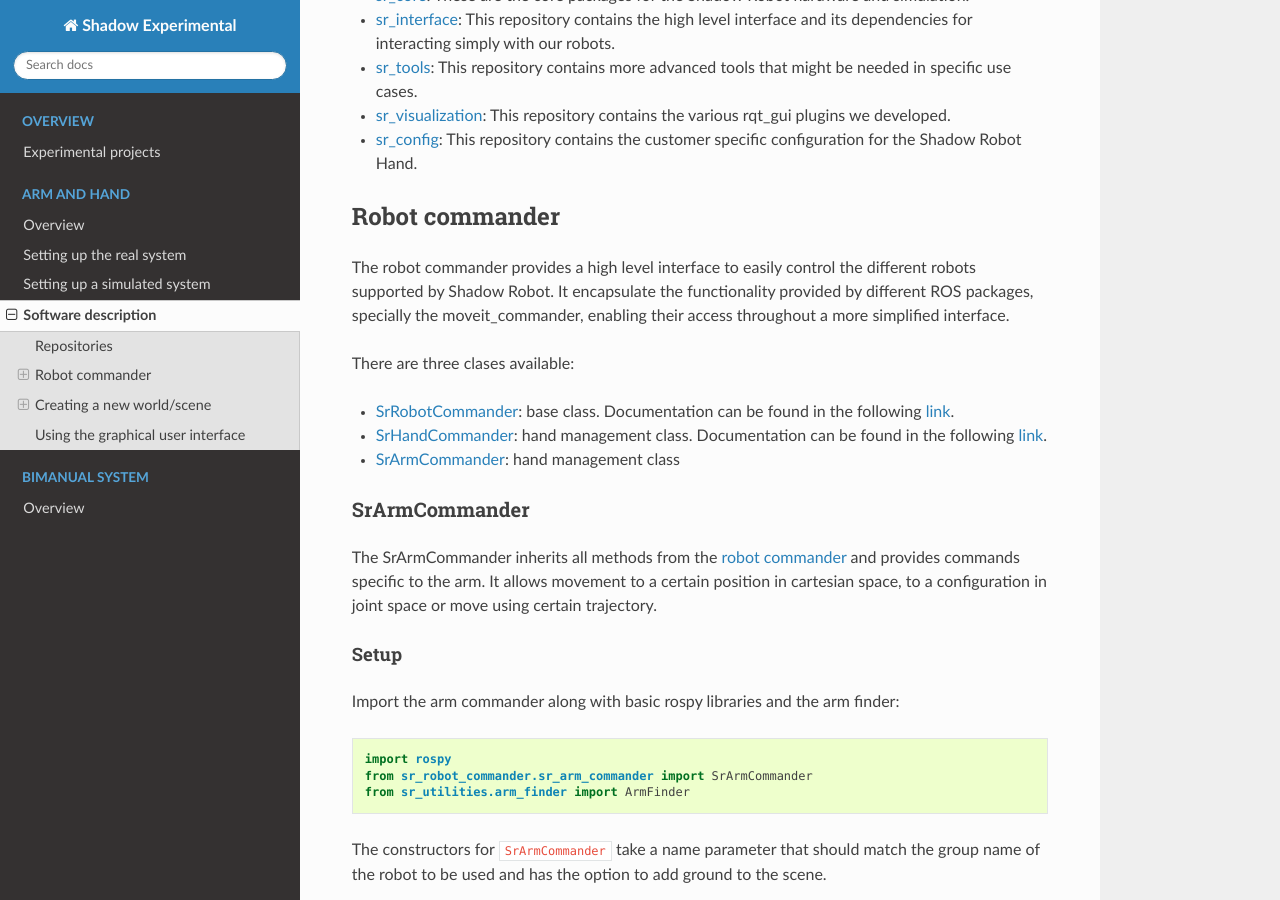
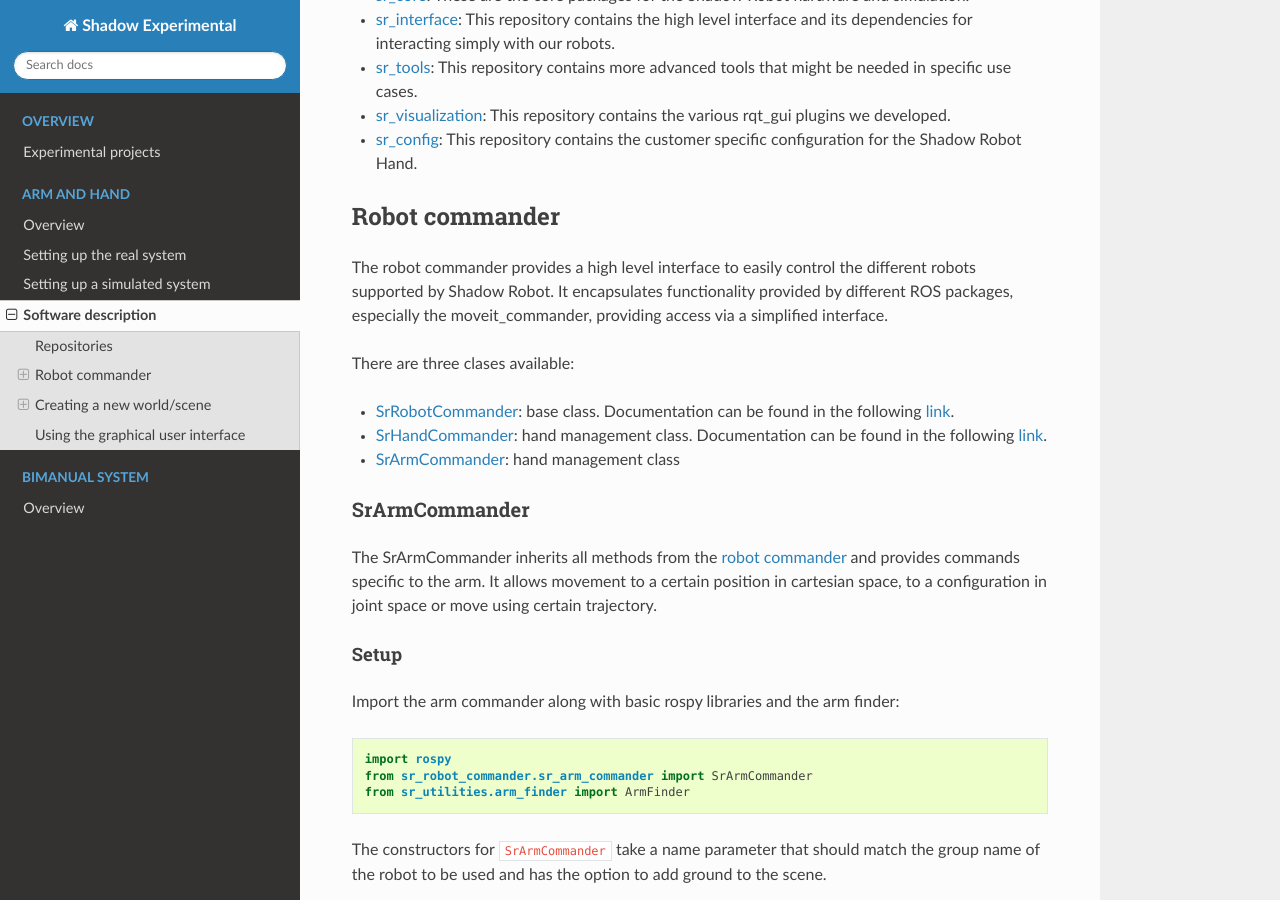
Before and after one commit to shadow-robot/sr_experimental_documentation, a Sphinx documentation site: the page built from docs/user_guide/1_6_software_description.md, in a window 1280 px wide and 900 px high, scrolled down 401 px. Built offline with Sphinx 7.4.7 and the Read the Docs theme 2.0.0, drawn with Linux system fonts in a browser that asks for light colours.

Commit message:
Update docs/user_guide/1_6_software_description.md
Co-Authored-By: Tom Queen <tom_q@hotmail.co.uk>

```diff
--- a/docs/user_guide/1_6_software_description.md
+++ b/docs/user_guide/1_6_software_description.md
@@ -15,7 +15,7 @@ Our code is split into different repositories:
 
 ## Robot commander
 
-The robot commander provides a high level interface to easily control the different robots supported by Shadow Robot. It encapsulate the functionality provided by different ROS packages, specially the moveit_commander, enabling their access throughout a more simplified interface.
+The robot commander provides a high level interface to easily control the different robots supported by Shadow Robot. It encapsulates functionality provided by different ROS packages, especially the moveit_commander, providing access via a simplified interface.
 
 There are three clases available:
 * [SrRobotCommander](https://github.com/shadow-robot/sr_interface/blob/kinetic-devel/sr_robot_commander/src/sr_robot_commander/sr_robot_commander.py): base class. Documentation can be found in the following [link](https://dexterous-hand.readthedocs.io/en/latest/user_guide/2_software_description.html#srrobotcommander).
```
